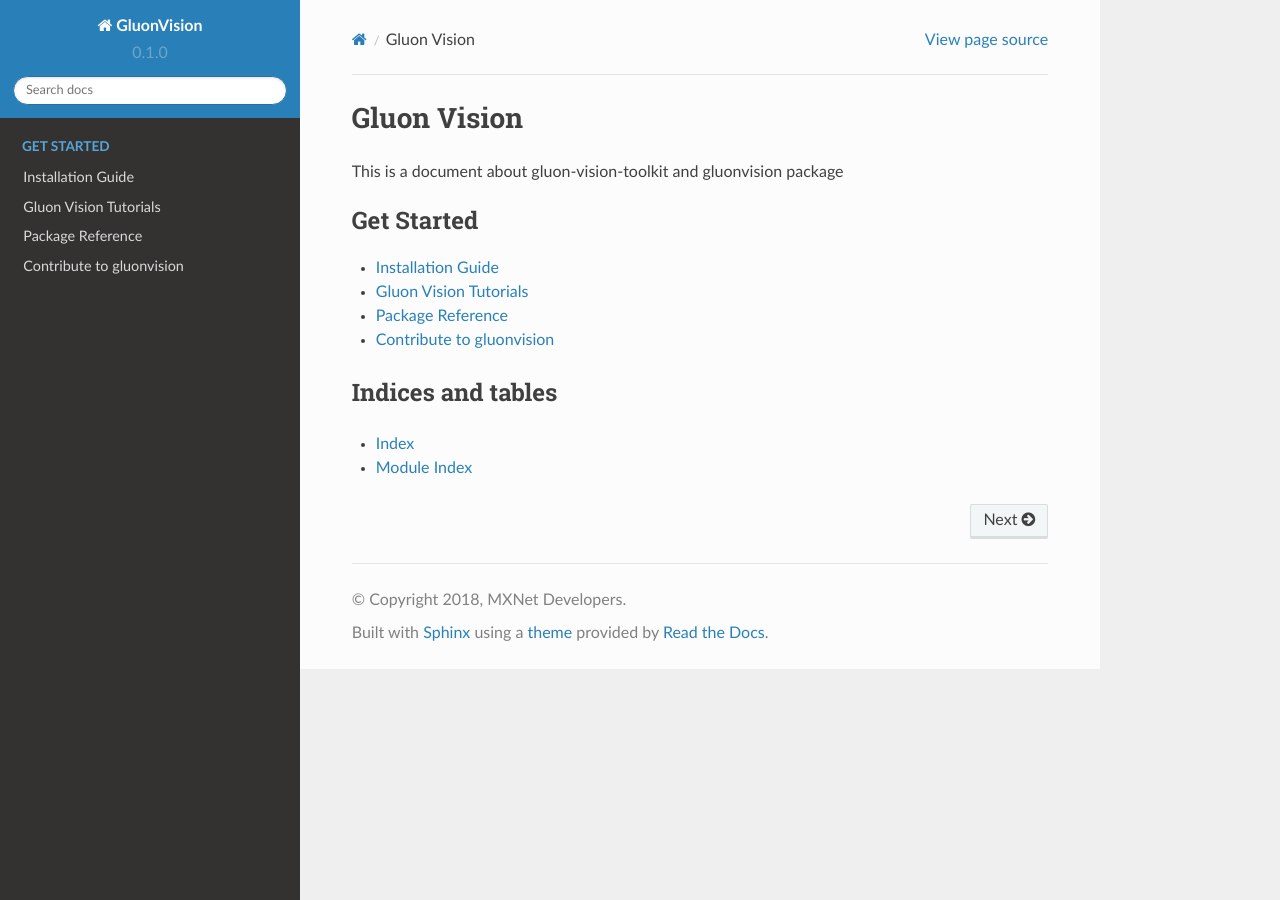
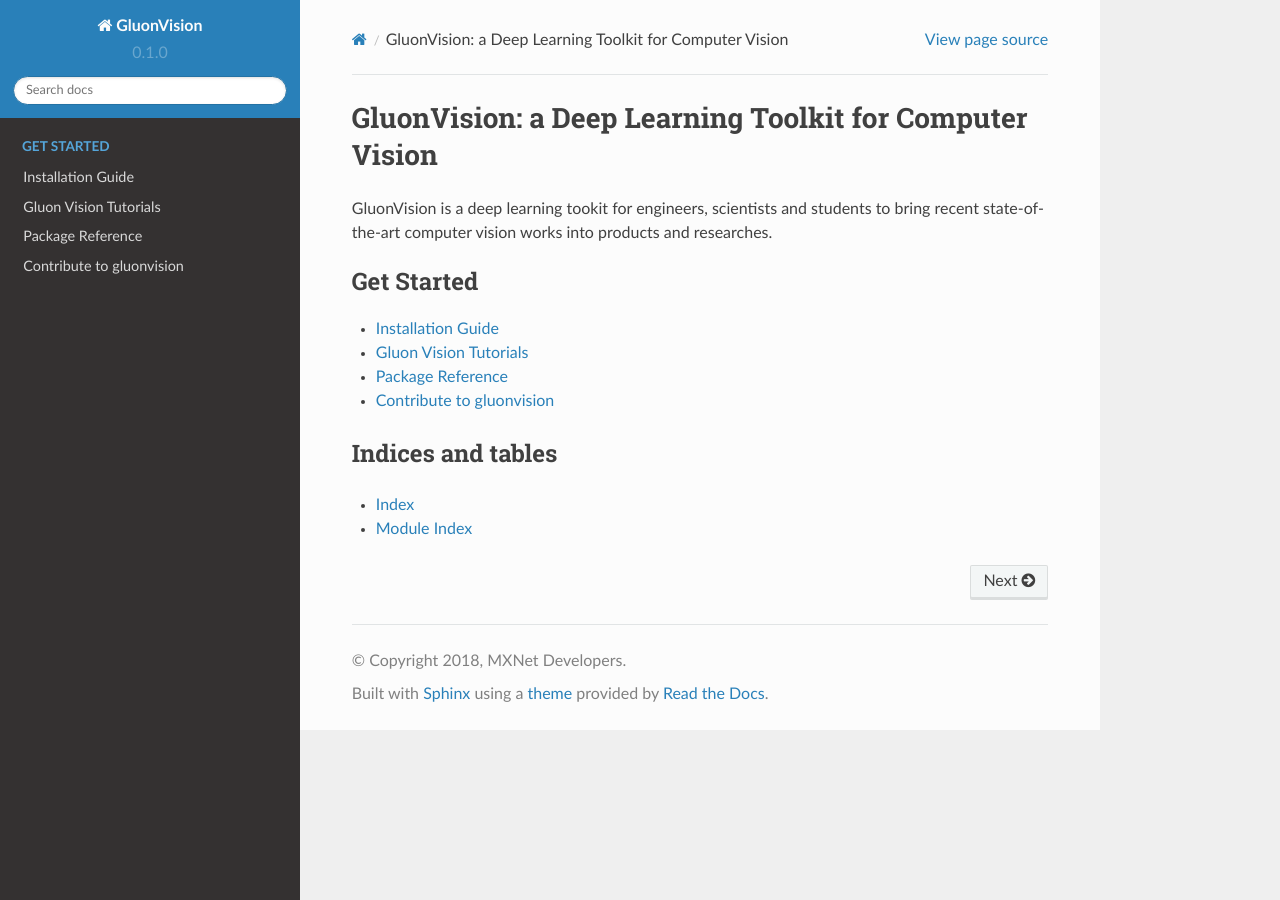
Before and after one commit to dmlc/gluon-cv, a Sphinx documentation site: the page built from docs/index.rst, in a window 1280 px wide. Built offline with Sphinx 7.4.7 and the Read the Docs theme 2.0.0, drawn with Linux system fonts in a browser that asks for light colours; pages that are not in the unit, such as notebooks, are missing from menus.

Commit message:
Update index.rst

```diff
--- a/docs/index.rst
+++ b/docs/index.rst
@@ -1,7 +1,9 @@
-============
-Gluon Vision
-============
-This is a document about gluon-vision-toolkit and gluonvision package
+========================================================
+GluonVision: a Deep Learning Toolkit for Computer Vision
+========================================================
+
+GluonVision is a deep learning tookit for engineers, scientists and students to bring recent state-of-the-art computer vision works into products and researches.
+
 
 .. module:: gluonvision
 
```
